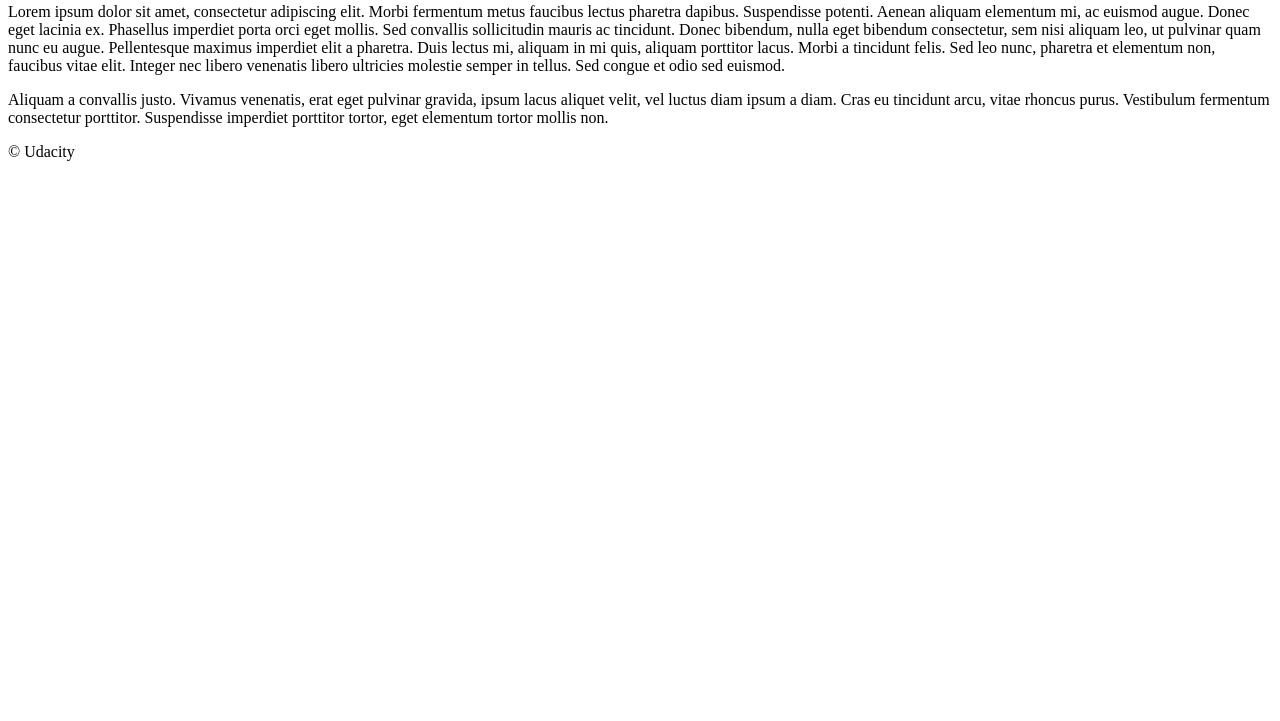
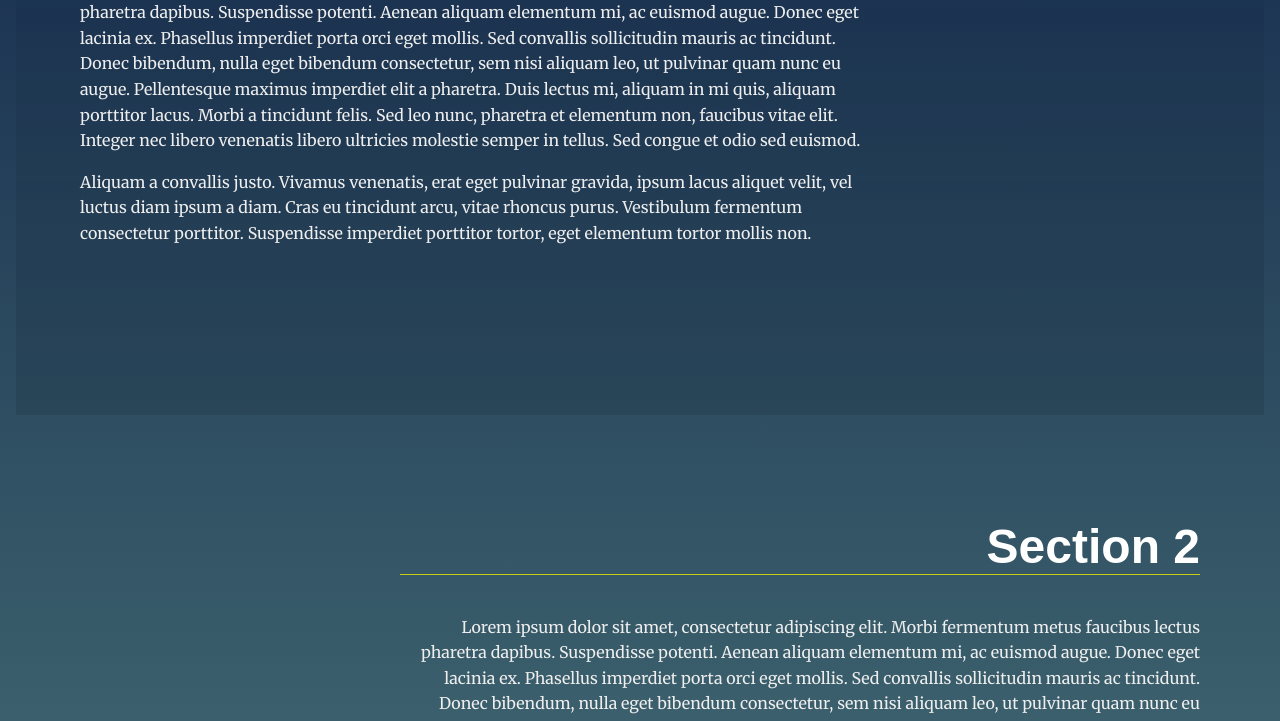
Before and after one commit to Tyrone0322/landing-page1, a plain HTML site: page index.html in a window 1280 px wide. Shown: the part 696-1417 px from the top of the page. Before the commit the page ends 873 px from the top, so only its background shows below. Drawn offline with Linux system fonts and the light colour scheme; files that its build step writes are made by us from their sources; a script that the page names is missing.

Commit message:
Update index.html

```diff
--- a/index.html
+++ b/index.html
@@ -13,7 +13,7 @@
       rel="stylesheet"
     />
     <!-- Load Styles -->
-    <link href="styles/style.css" rel="stylesheet" />
+    <link href="styles/styles.css" rel="stylesheet" />
   </head>
   <body>
     <!-- HTML Follows BEM naming conventions
```
